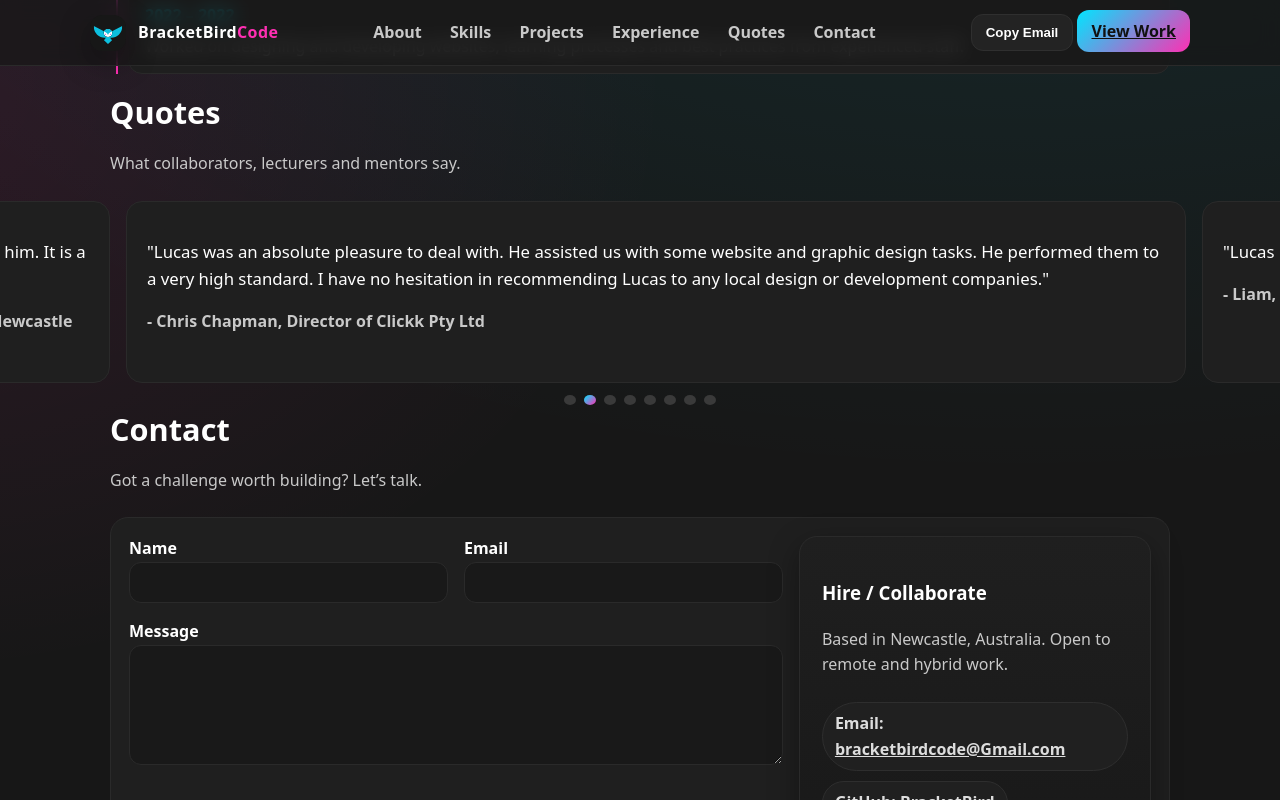
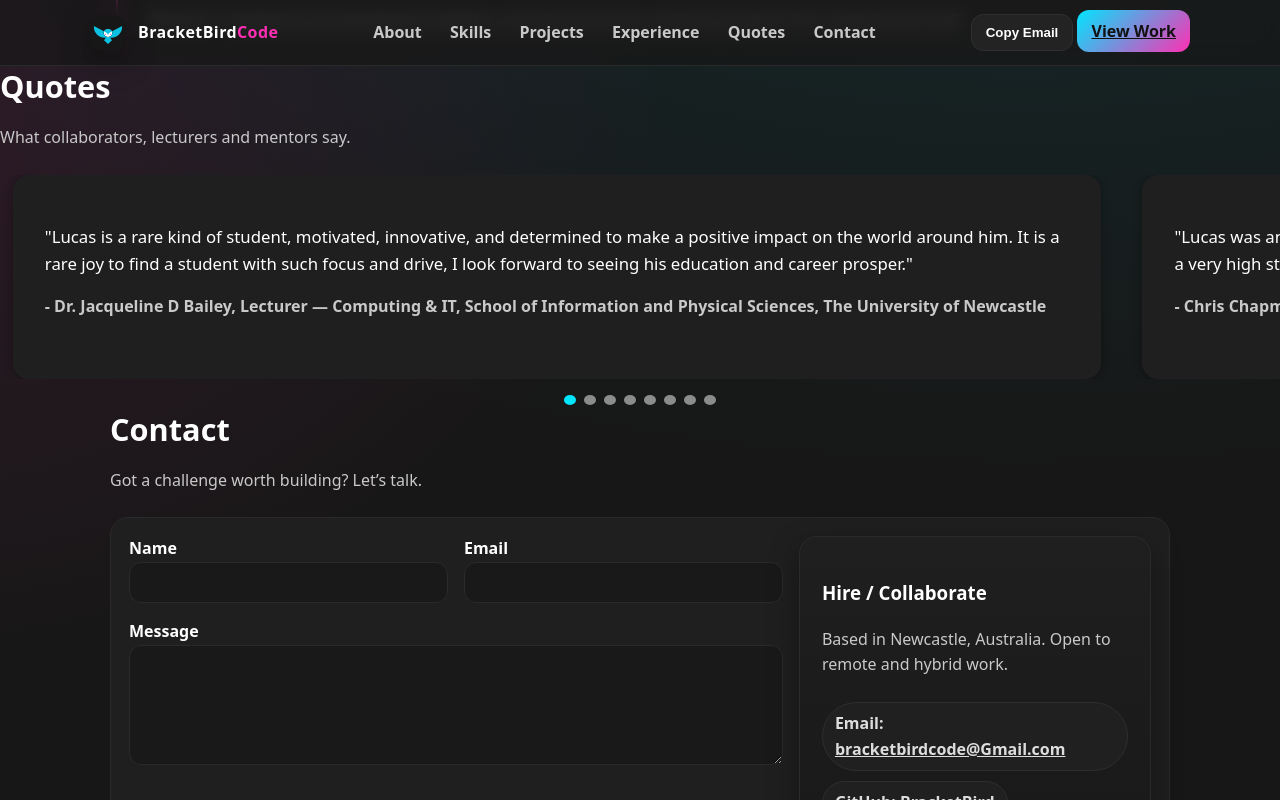
Before and after one commit to Squidly1408/bracketbird, a plain HTML site: page index.html in a window 1280 px wide. Both pictures are taken after a click on the button 570 px from the left and 399 px from the top of the page. Drawn offline with Linux system fonts and the light colour scheme.

Commit message:
adding scrollbar for testonimials

```diff
--- a/index.html
+++ b/index.html
@@ -404,24 +404,75 @@
             margin: .3em 0 0
         }
 
-        /* Testimonials */
-        .testimonials {
-            position: relative
+        .testimonials-section {
+            width: 100vw;
+            overflow: hidden;
+            padding-left: 10px;
+            padding-right: 10px;
+
+
+            color: var(--text);
+            padding: 0;
+            /* removed padding */
         }
 
         .testrail {
             display: flex;
-            gap: 16px;
-            overflow: visible;
-            flex-direction: row;
+            overflow-x: auto;
+            scroll-snap-type: x mandatory;
+            scroll-behavior: smooth;
+            -webkit-overflow-scrolling: touch;
+            cursor: grab;
+            gap: 1rem;
+            /* indicates grabbable */
+            user-select: none;
+            scroll-padding-left: 0;
+            /* ensure snap starts at edge */
         }
 
+        .testrail:active {
+            cursor: grabbing;
+        }
+
+        /* Scrollbar styling */
+        .testrail::-webkit-scrollbar {
+            height: 6px;
+        }
+
+        .testrail::-webkit-scrollbar-track {
+            background: transparent;
+        }
+
+        .testrail::-webkit-scrollbar-thumb {
+            background-color: transparent;
+            border-radius: var(--radius);
+        }
+.testimonials {
+    display: flex;
+    overflow-x: auto;
+    scroll-snap-type: x mandatory;
+    scroll-padding-left: 7.5vw; /* center first card */
+    -webkit-overflow-scrolling: touch;
+    scrollbar-width: thin;
+    scrollbar-color: rgba(0,0,0,0.2) transparent;
+}
+
+.testimonials::-webkit-scrollbar {
+    height: 8px;
+}
+
+.testimonials::-webkit-scrollbar-thumb {
+    background: rgba(0,0,0,0.2);
+    border-radius: 4px;
+}
         .testimonial {
-            min-width: 100%;
-            background: #1f1f1f;
-            border: 1px solid #2a2a2a;
-            border-radius: 16px;
-            padding: 20px
+    scroll-snap-align: center;  /* center cards */
+    flex: 0 0 85vw;             /* 85% of viewport */
+    margin: 0 1vw;              /* gap between cards */
+    background: var(--panel);
+    padding: 2rem;
+    border-radius: 1rem;
+    box-shadow: 0 0 10px rgba(0,0,0,0.3);
 }
 
         .testimonial p {
@@ -435,25 +486,28 @@
             font-weight: 700
         }
 
+
+        /* Dots */
+        /* Dots */
 .dots {
     display: flex;
-            gap: 8px;
     justify-content: center;
-            margin-top: 12px
+    gap: 0.5rem;
+    margin-top: 1rem;
 }
 
-        .dot {
+.dots button {
     width: 10px;
     height: 10px;
     border-radius: 50%;
-            background: #3a3a3a;
-            border: none
+    border: none;
+    background: rgba(255, 255, 255, 0.5);
+    cursor: pointer;
 }
 
-        .dot[aria-current="true"] {
-            background: linear-gradient(135deg, var(--accent), var(--accent-2))
+.dots button.active {
+    background: var(--accent);
 }
-
         /* Contact */
         .contact-card {
             display: grid;
@@ -556,8 +610,7 @@
             .hero-card,
             .project-card,
             .experience-item,
-            .contact-card,
-            .testimonial {
+            .contact-card {
                 width: 100%;
                 max-width: 100%;
                 margin: 0;
@@ -868,10 +921,11 @@
         </section>
 
         <!-- Testimonials / Quotes -->
-        <section class="container testimonials" id="testimonials">
+        <section class="testimonials-section" id="testimonials">
             <h2>Quotes</h2>
             <p class="sub">What collaborators, lecturers and mentors say.</p>
             <div class="testrail" id="testrail" aria-live="polite">
+
                 <div class="testimonial">
                     <p>"Lucas is a rare kind of student, motivated, innovative, and determined to make a positive impact
                         on the world around him. It is a rare joy to find a student with such focus and drive, I look
@@ -1029,32 +1083,47 @@
             io.observe(div)
         })
 
-        // Testimonials slider
-        const rail = document.getElementById('testrail')
-        const slides = $$('.testimonial', rail)
-        const dots = document.getElementById('dots')
-        let i = 0, autoplay = true, timer
+const testrail = document.getElementById("testrail");
+const testimonials = document.querySelectorAll(".testimonial");
+const dotsContainer = document.getElementById("dots");
 
-        function go(n) {
-            i = (n + slides.length) % slides.length
-            rail.style.transform = `translateX(${-i * 100}%)`
-                ; $$('.dot', dots).forEach((d, idx) => d.setAttribute('aria-current', idx === i))
-            resetTimer()
+// Create dots
+dotsContainer.innerHTML = '';
+testimonials.forEach((_, index) => {
+    const dot = document.createElement("button");
+    dot.addEventListener("click", () => {
+        const card = testimonials[index];
+        const scrollPos = card.offsetLeft - (testrail.clientWidth - card.clientWidth)/2;
+        testrail.scrollTo({ left: scrollPos, behavior: 'smooth' });
+    });
+    dotsContainer.appendChild(dot);
+});
+
+const dots = dotsContainer.querySelectorAll("button");
+
+// Update active dot on scroll
+testrail.addEventListener("scroll", () => {
+    let closestIndex = 0;
+    let closestDistance = Infinity;
+
+    testimonials.forEach((card, i) => {
+        const distance = Math.abs((card.offsetLeft + card.offsetWidth/2) - (testrail.scrollLeft + testrail.clientWidth/2));
+        if (distance < closestDistance) {
+            closestDistance = distance;
+            closestIndex = i;
         }
-        function resetTimer() {
-            if (!autoplay) return
-            clearTimeout(timer)
-            timer = setTimeout(() => go(i + 1), 6500)
-        }
-        slides.forEach((_, idx) => {
-            const b = document.createElement('button')
-            b.className = 'dot'
-            b.type = 'button'
-            b.setAttribute('aria-label', `Show quote ${idx + 1}`)
-            b.addEventListener('click', () => { autoplay = false; go(idx) })
-            dots.appendChild(b)
-        })
-        go(0)
+    });
+
+    dots.forEach(dot => dot.classList.remove("active"));
+    if (dots[closestIndex]) dots[closestIndex].classList.add("active");
+});
+
+// Initialize first dot
+if (dots[0]) dots[0].classList.add("active");
+
+// Prevent text selection while grabbing
+testrail.addEventListener('mousedown', e => e.preventDefault());
+
 
         // Copy email
         const emailText = document.getElementById('emailText').textContent
```
Lines whose indentation alone changed are shown as unchanged.
